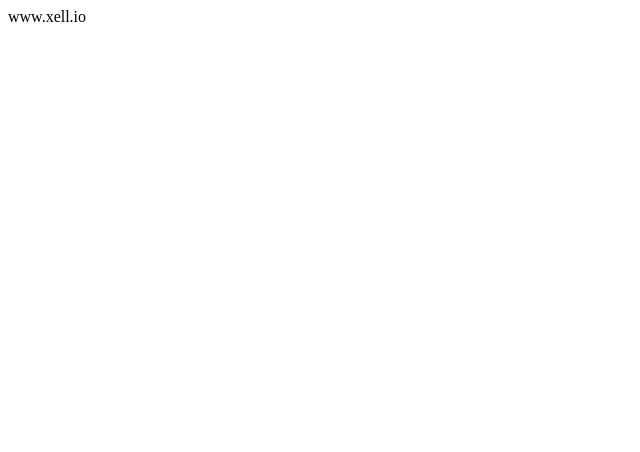
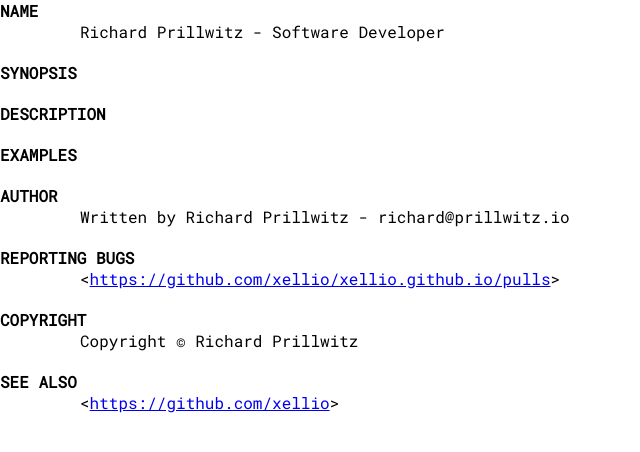
Before and after one commit to xellio/xellio.github.io, a plain HTML site: page index.html in a window 1280 px wide. Shown: the whole page, without its empty margins (0-640 px from the left). Drawn offline with Linux system fonts and the light colour scheme.

Commit message:
some content

```diff
--- a/index.html
+++ b/index.html
@@ -2,8 +2,60 @@
 <html>
     <head>
         <title>www.xell.io</title>
+        <link href="https://fonts.googleapis.com/css?family=Roboto+Mono" rel="stylesheet">
+
+        <style>
+            * {
+                font-family: 'Roboto Mono', monospace;
+                margin: 0;
+                padding: 0;
+            }
+
+            section {
+                padding-bottom:20px;
+            }
+        </style>
+
     </head>
     <body>
-        www.xell.io
+        <section>
+            <p><b>NAME</b></p>
+            <p style="text-indent:80px;">Richard Prillwitz - Software Developer</p>
+        </section>
+        <section>
+            <p><b>SYNOPSIS</b></p>
+            <p style="text-indent:80px;"></p>
+        </section>
+        <section>
+            <p><b>DESCRIPTION</b></p>
+            <p style="text-indent:80px;"></p>
+        </section>
+        <section>
+            <p><b>EXAMPLES</b></p>
+            <p style="text-indent:80px;"></p>
+        </section>
+
+        <section>
+            <p><b>AUTHOR</b></p>
+            <p style="text-indent:80px;">Written by Richard Prillwitz - richard@prillwitz.io</p>
+        </section>
+        <section>
+            <p><b>REPORTING BUGS</b></p>
+            <p style="text-indent:80px;">
+                &lt;<a href="https://github.com/xellio/xellio.github.io/pulls">https://github.com/xellio/xellio.github.io/pulls</a>&gt;
+            </p>
+        </section>
+        <section>
+            <p><b>COPYRIGHT</b></p>
+            <p style="text-indent:80px;">
+                Copyright &copy; Richard Prillwitz
+            </p>
+        </section>
+        <section>
+            <p><b>SEE ALSO</b></p>
+            <p style="text-indent:80px;">
+               &lt;<a href="https://github.com/xellio">https://github.com/xellio</a>&gt;
+            </p>
+        </section>
     </body>
 </html>
```
